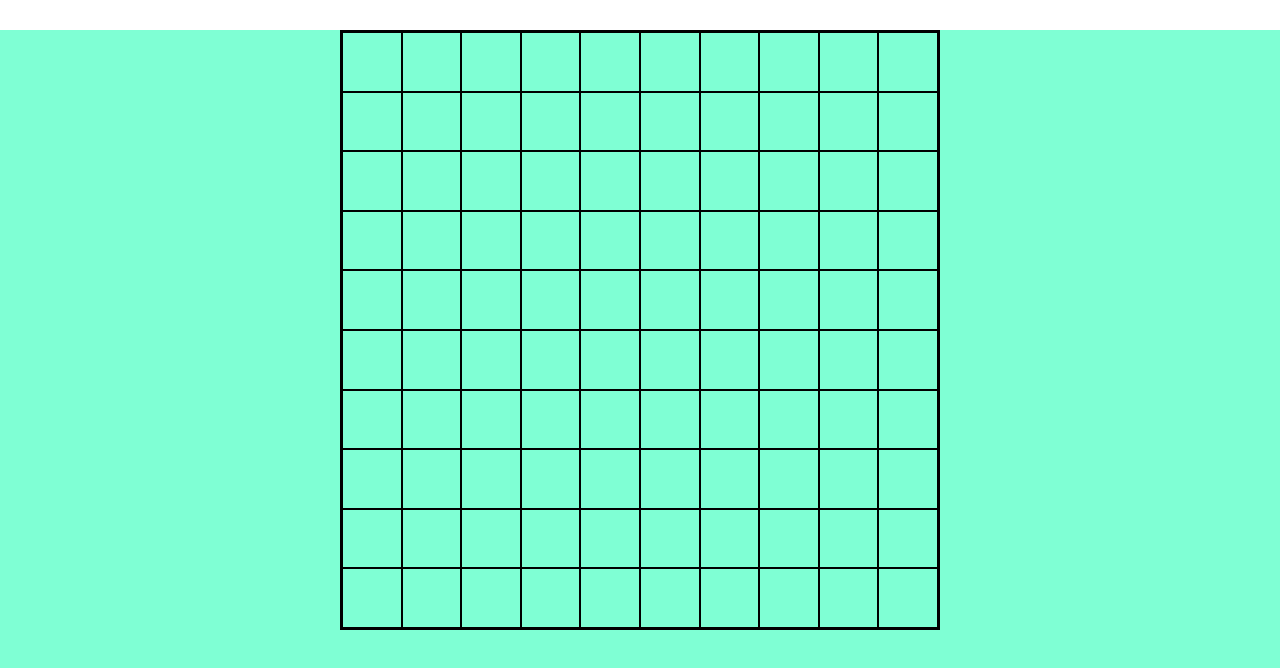
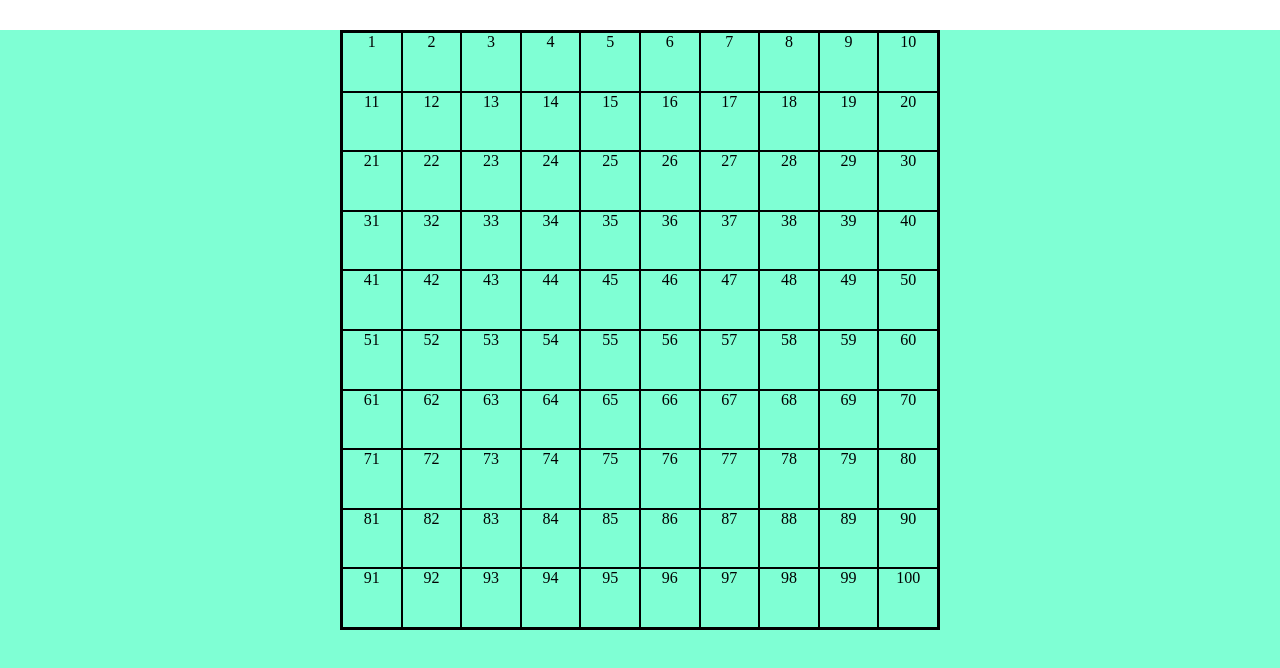
Before and after one commit to Ericson-Manalo/js-campominato-grid, a plain HTML site: page index.html in a window 1280 px wide. Shown: the part 70-738 px from the top of the page. Drawn offline with Linux system fonts and the light colour scheme.

Commit message:
added comments

```diff
--- a/css/style.css
+++ b/css/style.css
@@ -35,3 +35,9 @@ div.grid .cell{
     height: calc(100% / 10);
     border: 1px solid black;
 }
+
+div.grid .centered-number{
+    display: flex;
+    justify-content: center;
+    height: 100%;
+}
--- a/js/myscript.js
+++ b/js/myscript.js
@@ -1,14 +1,33 @@
 
-function createElement (tagName, className, numberElement){
+function createElement (tagName, className){
     const cellElement = document.createElement(tagName);
     cellElement.className = className;
     return cellElement;
+
 }
 
 const gridElement = document.getElementById('grid');
 
+//creazione di n. 100 celle con condizione for
+for ( let i = 1; i < 101; i++){
 
-for ( let i = 0; i < 100; i++){
+    //creo variabile in cui creerò il tagname e la classe
+    const actualCell = createElement('div', 'cell');
 
-    gridElement.appendChild(createElement('div', 'cell'));
+    //creo una seconda variabile div
+    const numberElement = document.createElement('div');
+
+    //al nuovo elemento metto dentro i numeri dell'indice che crescerà di +1 ad ogni ciclo
+    numberElement.append(i);
+
+    //creo una classe per centrarla
+    numberElement.classList.add('centered-number')
+
+    //all'interno della variabile che richiama il div con classe grid metto i nuovi elementi creati (in questo caso div con classe cell)
+    gridElement.appendChild(actualCell);
+
+    //all'interno della cella creata metto i numeri
+    actualCell.appendChild(numberElement);
+
+
 }
```
